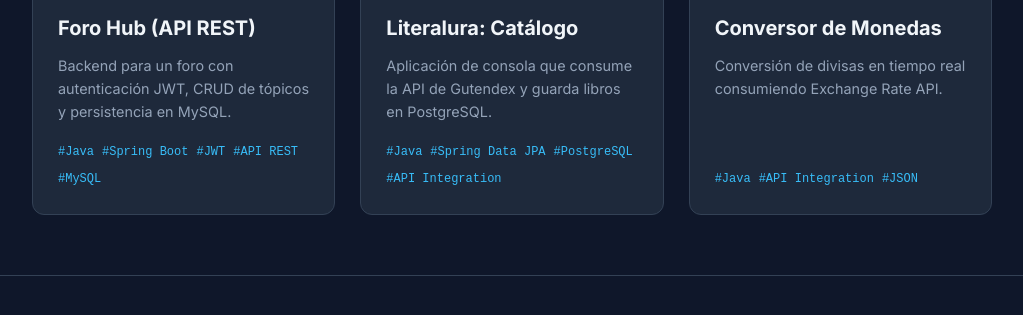
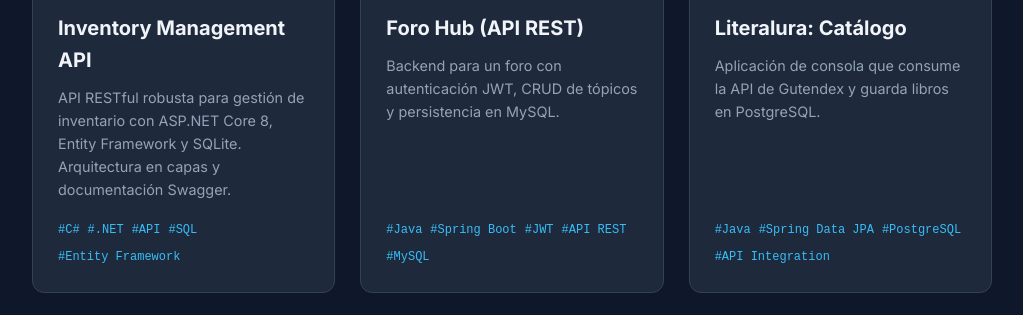
Before and after one commit to ryakimovicz/portfolio, a plain HTML site: page index.html in a window 1280 px wide. Shown: the part 1532-1847 px from the top of the page, without its empty margins (128-1151 px from the left). Drawn offline with Linux system fonts and the light colour scheme.

Commit message:
Agregar proyecto Inventory Management API al portfolio

```diff
--- a/index.html
+++ b/index.html
@@ -36,7 +36,7 @@
             </p>
             <div class="hero-btns">
                 <a href="#proyectos" class="btn secondary">Ver Proyectos</a>
-                <a href="cv.pdf" target="_blank" class="btn primary">
+                <a href="cv_roman_yakimovicz.pdf" target="_blank" class="btn primary">
                     <i class="fas fa-file-alt"></i> Ver CV
                 </a>
                 <a href="https://github.com/ryakimovicz" target="_blank" class="btn secondary"><i class="fab fa-github"></i> GitHub</a>
--- a/script.js
+++ b/script.js
@@ -56,6 +56,28 @@ const projects = [
             <h3>📸 Capturas</h3>
             <p><em>Cliente de Consola (CLI):</em></p>
             <img src="https://raw.githubusercontent.com/ryakimovicz/url-shortener/main/img/consola.png" alt="CLI">
+        `
+    },
+    {
+        title: "Inventory Management API",
+        description: "API RESTful robusta para gestión de inventario con ASP.NET Core 8, Entity Framework y SQLite. Arquitectura en capas y documentación Swagger.",
+        tags: ["C#", ".NET", "API", "SQL", "Entity Framework"],
+        github: "https://github.com/ryakimovicz/inventory-api",
+        details: `
+            <h3>📦 Descripción</h3>
+            <p>Una API RESTful profesional diseñada para la gestión eficiente de productos. Implementa patrones de diseño modernos, validaciones de negocio y una arquitectura limpia separada en capas (Controllers, Services, Repositories).</p>
+            <h3>✨ Características Clave</h3>
+            <ul>
+                <li><strong>CRUD Completo:</strong> Gestión total de productos con verbos HTTP correctos.</li>
+                <li><strong>Arquitectura Sólida:</strong> Uso de <strong>DTOs</strong> para seguridad y desacoplamiento.</li>
+                <li><strong>Búsqueda Avanzada:</strong> Filtrado dinámico con LINQ (Case Insensitive).</li>
+                <li><strong>Base de Datos:</strong> Persistencia con <strong>SQLite</strong> y migraciones de EF Core.</li>
+            </ul>
+            <h3>📸 Demostración</h3>
+            <p><em>Documentación interactiva con Swagger UI:</em></p>
+            <img src="https://raw.githubusercontent.com/ryakimovicz/inventory-api/main/img/swagger_search_demo.png" alt="Swagger Search">
+            <p style="margin-top:10px"><em>Respuesta JSON estructurada:</em></p>
+            <img src="https://raw.githubusercontent.com/ryakimovicz/inventory-api/main/img/swagger_demo.png" alt="Swagger Response">
         `
     },
     {
```
Also changed, not shown: 2 other files.
